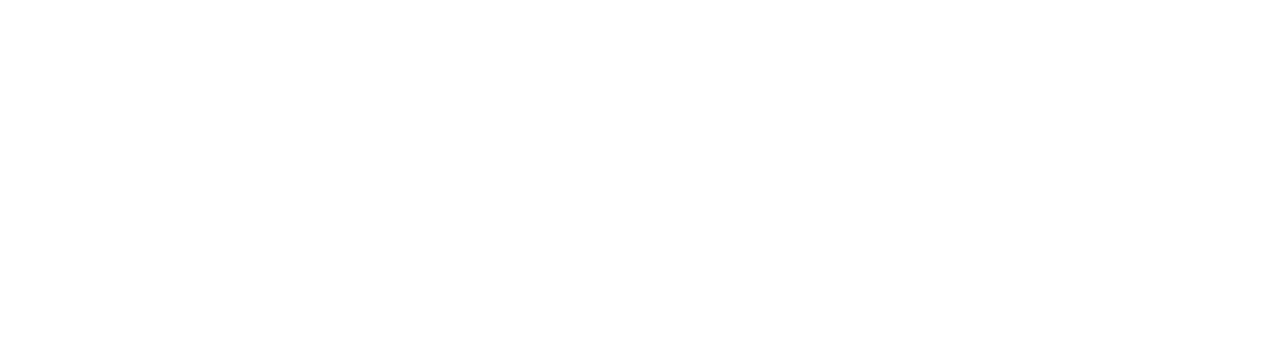
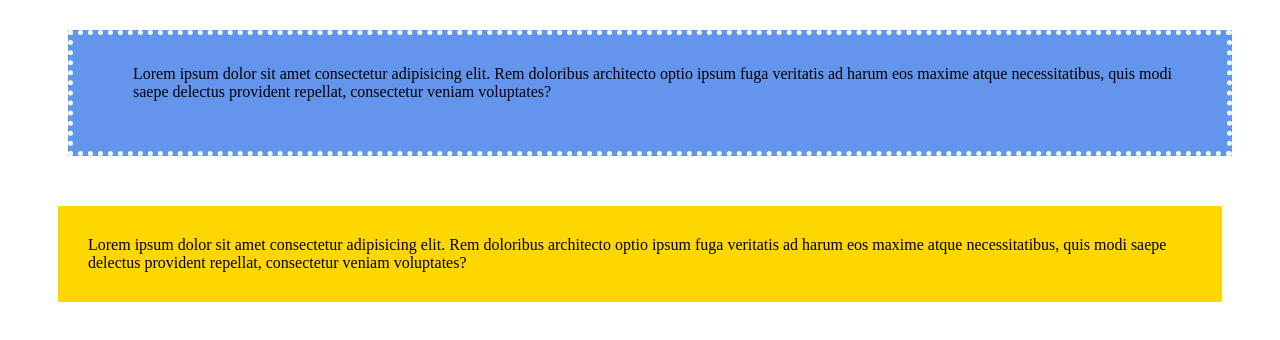
Before and after one commit to chevonnelise/20220928-html-demo-1, a plain HTML site: page index.html in a window 1280 px wide. Drawn offline with Linux system fonts and the light colour scheme.

Commit message:
padding, border, margin

```diff
--- a/index.html
+++ b/index.html
@@ -4,9 +4,21 @@
     <meta charset="UTF-8">
     <meta http-equiv="X-UA-Compatible" content="IE=edge">
     <meta name="viewport" content="width=device-width, initial-scale=1.0">
+    <link rel="stylesheet" href="style.css">
     <title>Document</title>
 </head>
 <body>
-
+    <p id="demo-1">
+        Lorem ipsum dolor sit amet consectetur adipisicing elit.
+        Rem doloribus architecto optio ipsum fuga veritatis ad harum
+        eos maxime atque necessitatibus, quis modi saepe delectus
+        provident repellat, consectetur veniam voluptates?
+    </p>
+    <p id="demo-2">
+        Lorem ipsum dolor sit amet consectetur adipisicing elit.
+        Rem doloribus architecto optio ipsum fuga veritatis ad harum
+        eos maxime atque necessitatibus, quis modi saepe delectus
+        provident repellat, consectetur veniam voluptates?
+    </p>
 </body>
 </html>
--- a/style.css
+++ b/style.css
@@ -0,0 +1,18 @@
+#demo-1{
+    background-color:cornflowerblue;
+    /* padding-left:30px;
+    padding-right:30px; */
+    /* margin:50px; */
+    padding: 30px 40px 50px 60px;
+    margin: 30px 40px 50px 60px;
+    /* border-color:honeydew;
+    border-style:dotted;
+    border-width:5px; */
+    border: 5px honeydew dotted;
+}
+
+#demo-2{
+    background-color:gold;
+    padding:30px;
+    margin:50px;
+}
```
